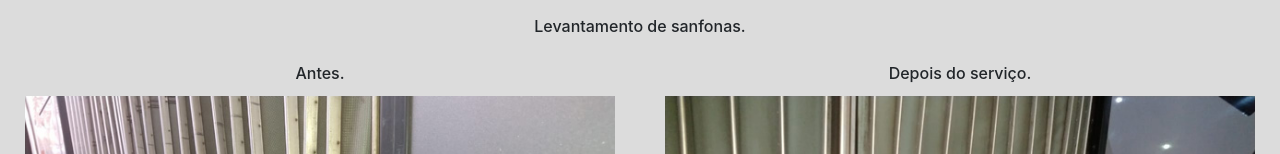
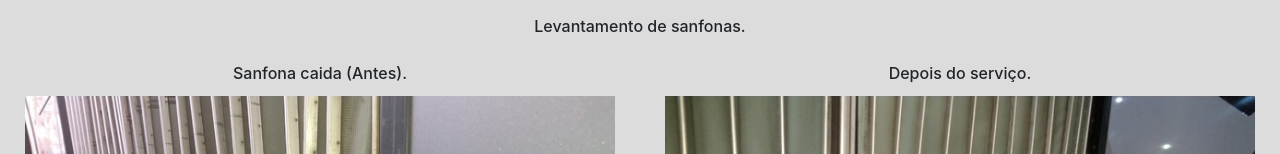
Before and after one commit to GilbertoSantos10/valebus.github.io, a plain HTML site: page index.html in a window 1280 px wide. Shown: the part 2267-2421 px from the top of the page. Drawn offline with nearby package versions, Linux system fonts and the light colour scheme.

Commit message:
Update index.html

```diff
--- a/index.html
+++ b/index.html
@@ -164,7 +164,7 @@
         <div class="row">
           <div class="col-sm-6 div-cards">
             <div class="card-body">
-              <h6 class="text-center">Antes.</h6>
+              <h6 class="text-center">Sanfona caida (Antes).</h6>
               <div class="row">
                 <div class="p-0 col-12">
                   <img src="images/foto_1sa.jpg" class="img-fluid img-Click"> </div>
```
